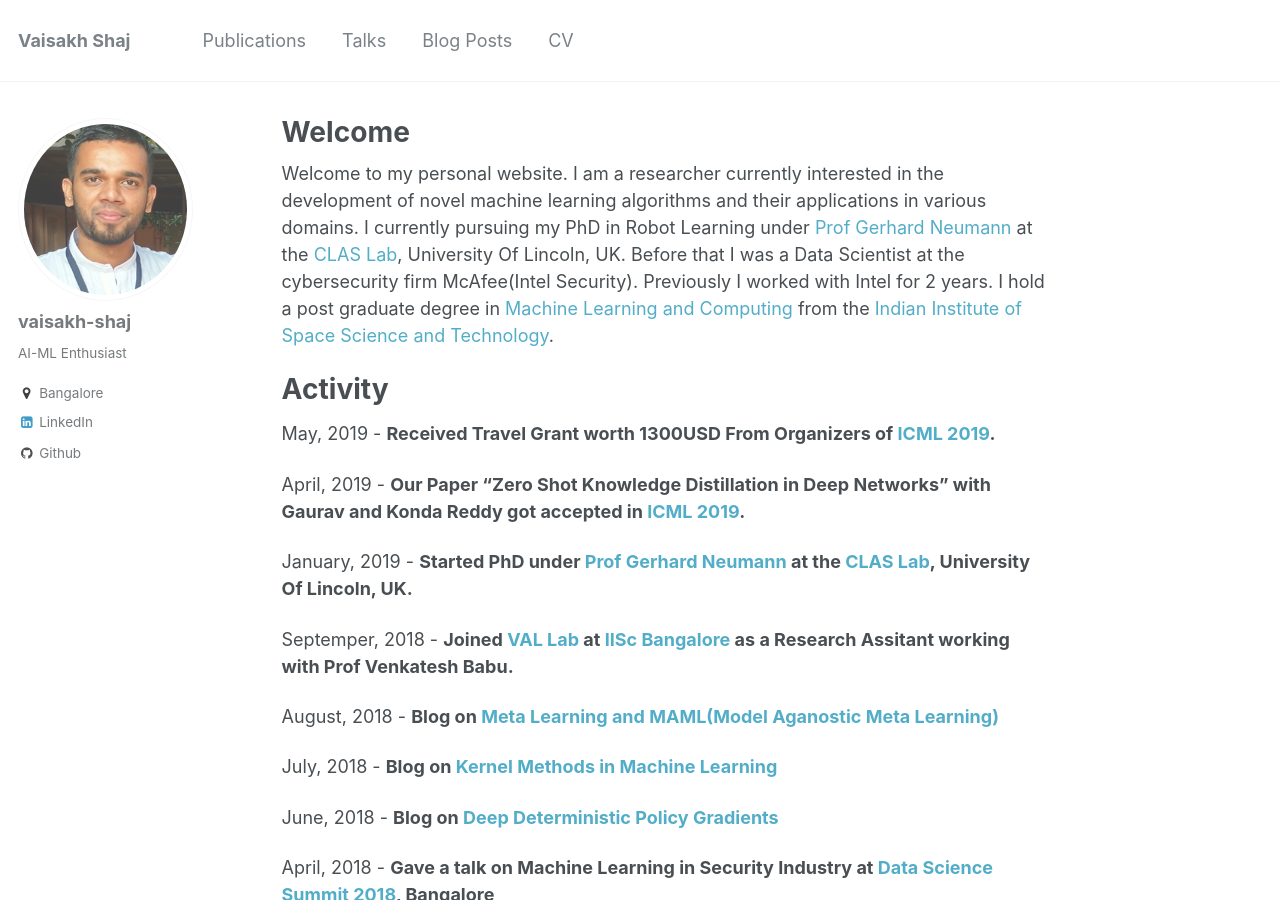
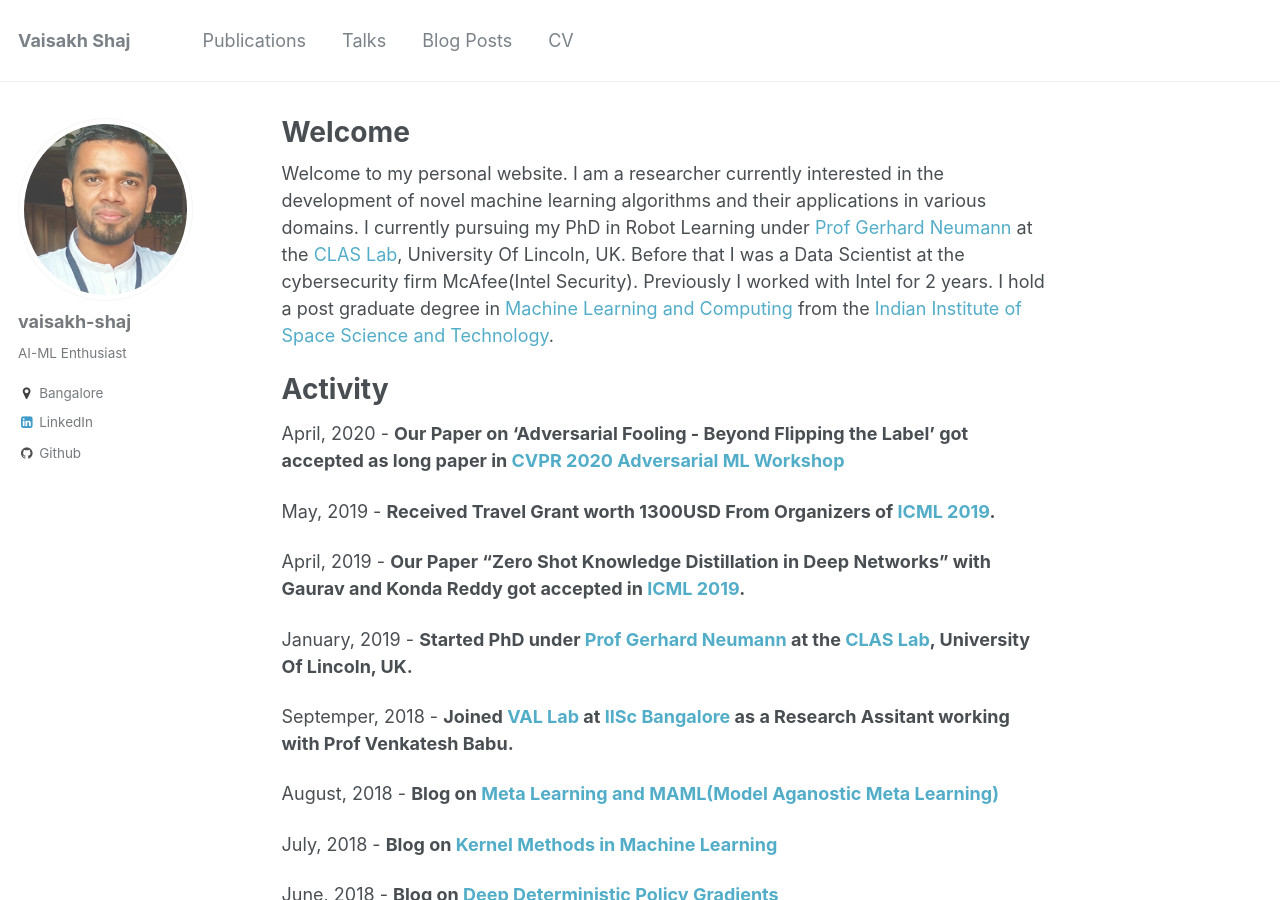
Before and after one commit to vaisakh-shaj/vaisakhshaj.github.io, a Jekyll site: the page built from _pages/about.md, in a window 1280 px wide and 900 px high. Built offline with Jekyll 4.4.1, drawn with Linux system fonts in a browser that asks for light colours.

Commit message:
adv-ml-paper

```diff
--- a/_pages/about.md
+++ b/_pages/about.md
@@ -12,6 +12,8 @@ Welcome to my personal website. I am a researcher currently interested in the de
 
 Activity
 ========
+April, 2020 - **Our Paper on 'Adversarial Fooling - Beyond Flipping the Label' got accepted as long paper in [CVPR 2020 Adversarial ML Workshop](https://adv-workshop-2020.github.io/)**
+
 May, 2019 - **Received Travel Grant worth 1300USD From Organizers of [ICML 2019](https://icml.cc/).**
 
 April, 2019 - **Our Paper "Zero Shot Knowledge Distillation in Deep Networks" with Gaurav and Konda Reddy got accepted in [ICML 2019](https://icml.cc/).**
```
Also changed, not shown: _publications/2017-11-01-acpr2017.md (+1 -0 lines).
